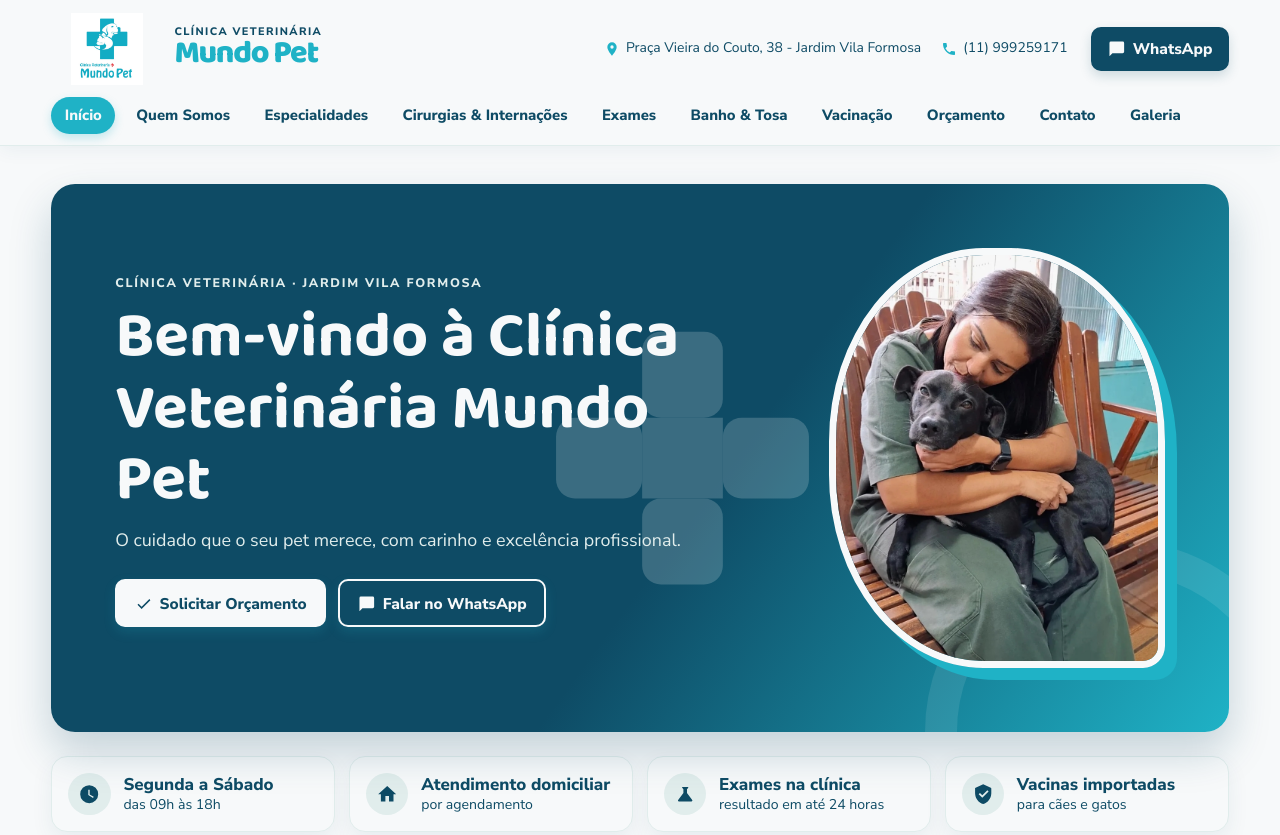
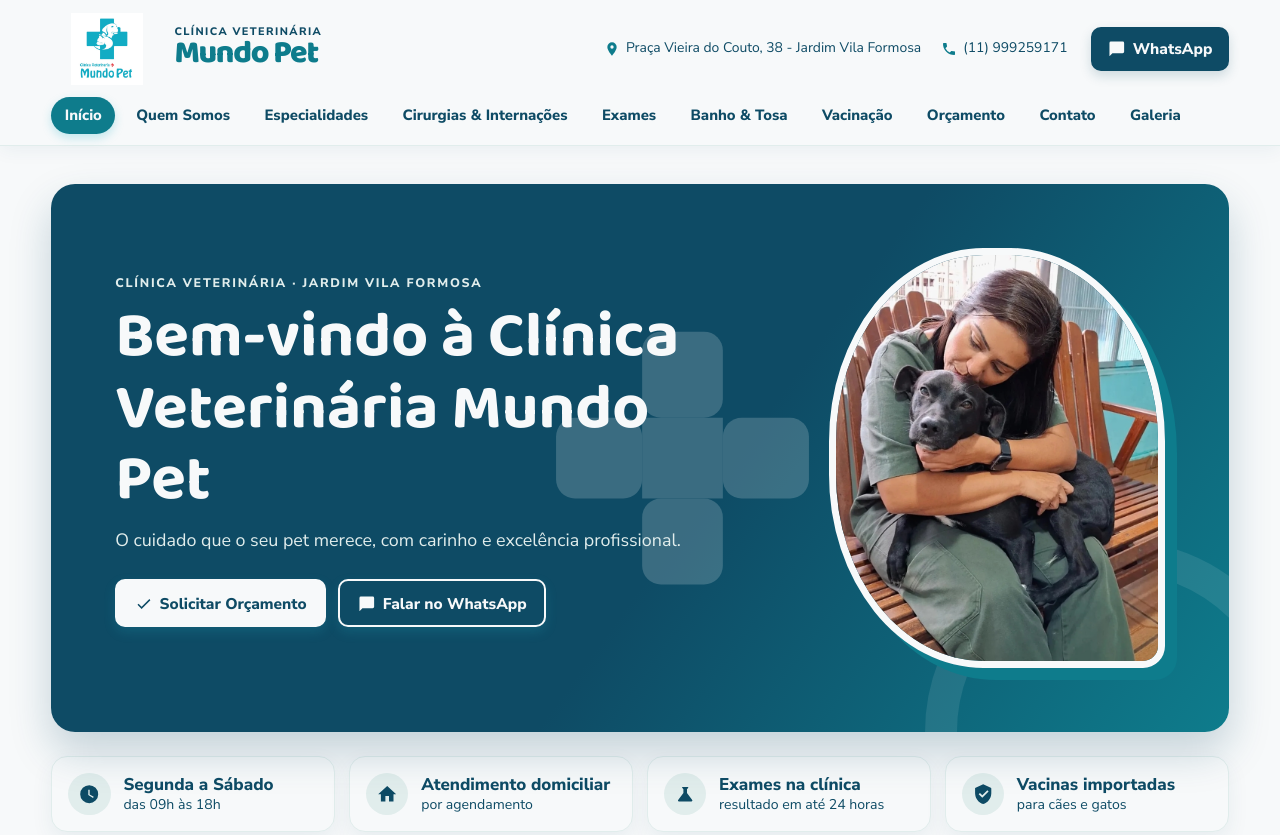
Before and after one commit to ViniiNogueira/centro-veterinario-mundo-pet, a plain HTML site: page index.html in a window 1280 px wide. Shown: the top 835 px of the page. Drawn offline with Linux system fonts and the light colour scheme.

Commit message:
Altera cor de elemento na nav para acessibilidade

```diff
--- a/paginas/css/style.css
+++ b/paginas/css/style.css
@@ -2,7 +2,7 @@
 
 /* Mundo Pet — paleta  */
 :root {
-  --turquesa: #1FB2C6;
+  --turquesa: #0E7C8C;
   --turquesa-escuro: #0E4B65;
   --turquesa-profundo: #0E4B65;
   --turquesa-claro: #E1EDEC;
```
